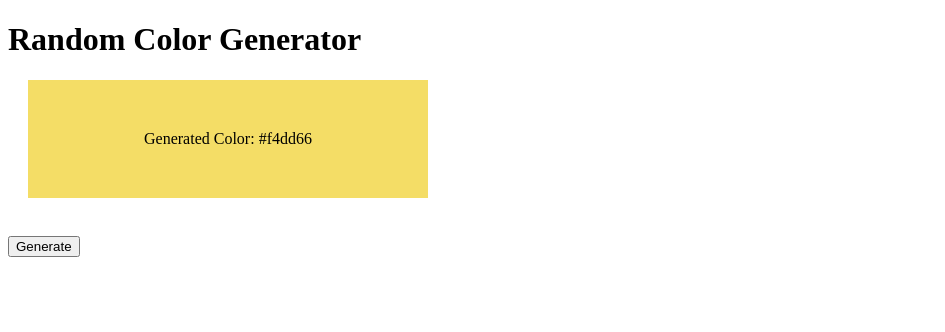
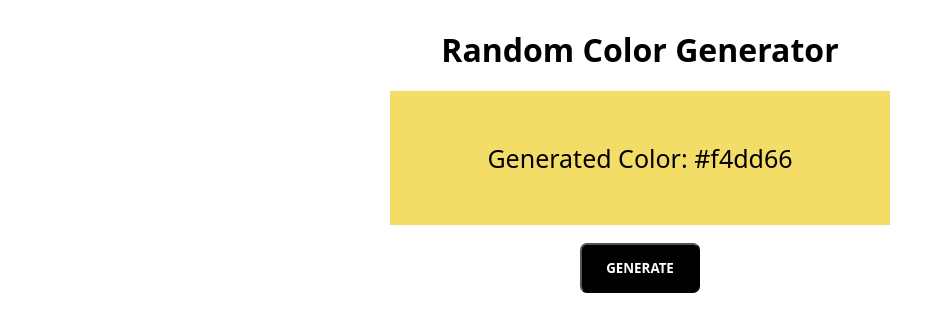
Before and after one commit to chenfran/react-random-color-generator, a React app: page / in a window 1280 px wide. Shown: the top 332 px of the page, without its empty margins (0-945 px from the left). Built offline with nearby package versions, Linux system fonts and the light colour scheme.

Commit message:
Add stylings

```diff
--- a/src/App.js
+++ b/src/App.js
@@ -10,28 +10,59 @@ import { useState } from 'react';
 // # Actual code
 export default function App() {
   // 1. STEP: Create a state
-  const [color, setColor] = useState(randomColor()); // I have to use the color property, I think.
+  const [color, setColor] = useState(randomColor());
   console.log(typeof color);
   function generateColorWithButton() {
     setColor(randomColor());
   }
   return (
     <>
-      <h1>Random Color Generator</h1>
+      <h1
+        style={{
+          textAlign: 'center',
+          width: 400,
+          margin: 'auto',
+          padding: '20px',
+          fontFamily: 'system-ui',
+        }}
+      >
+        Random Color Generator
+      </h1>
       <div
         style={{
           backgroundColor: color,
           inlineHeight: 10,
-          width: '300px',
+          width: '400px',
           padding: '50px',
-          margin: '20px',
+          margin: 'auto',
           textAlign: 'center',
+          fontSize: 25,
+          fontFamily: 'system-ui',
         }}
       >
         Generated Color: {color}
       </div>
       <br />
-      <button onClick={generateColorWithButton}>Generate</button>
+      <button
+        onClick={generateColorWithButton}
+        style={{
+          width: '120px',
+          height: '50px',
+          display: 'block',
+          marginTop: 0,
+          marginBottom: 0,
+          marginRight: 'auto',
+          marginLeft: 'auto',
+          borderRadius: '7px',
+          backgroundColor: 'black',
+          textAlign: 'center',
+          fontFamily: 'system-ui',
+          fontWeight: 'bold',
+          color: 'white',
+        }}
+      >
+        GENERATE
+      </button>
     </>
   );
 }
```
